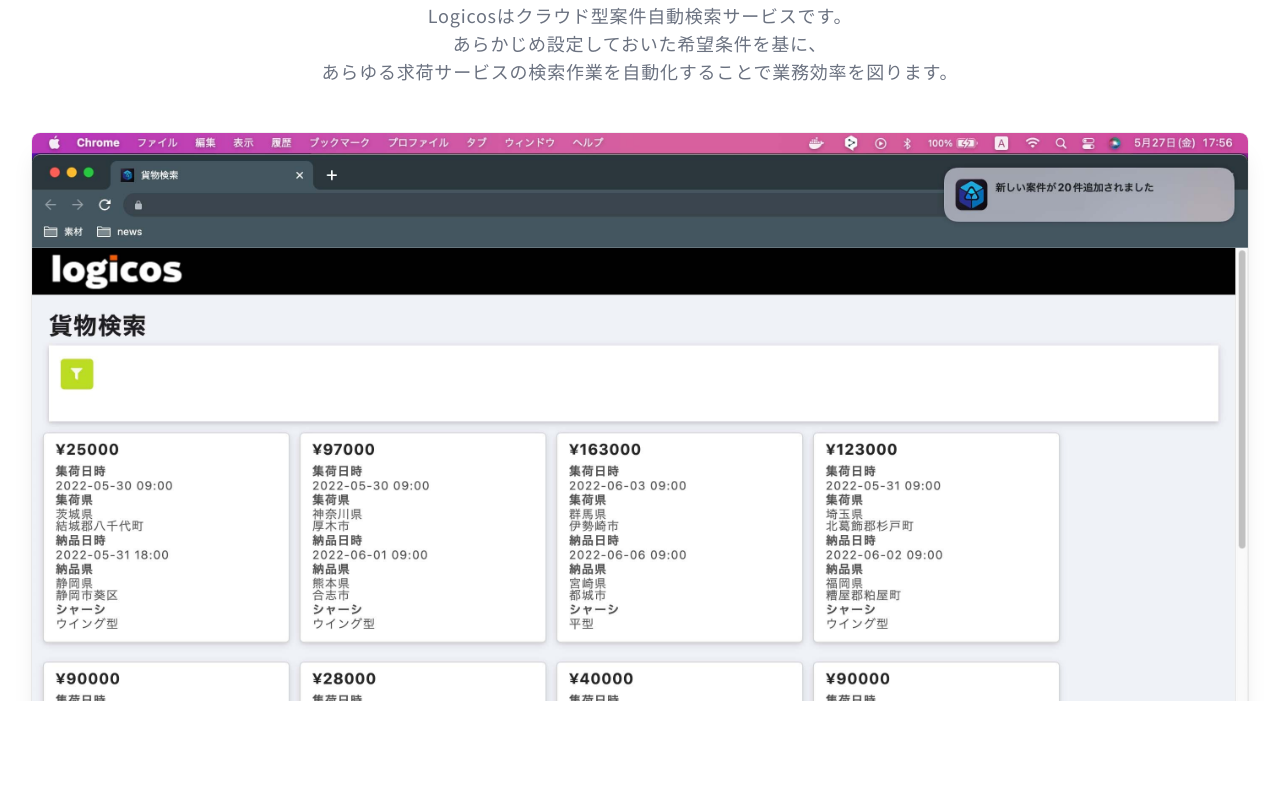
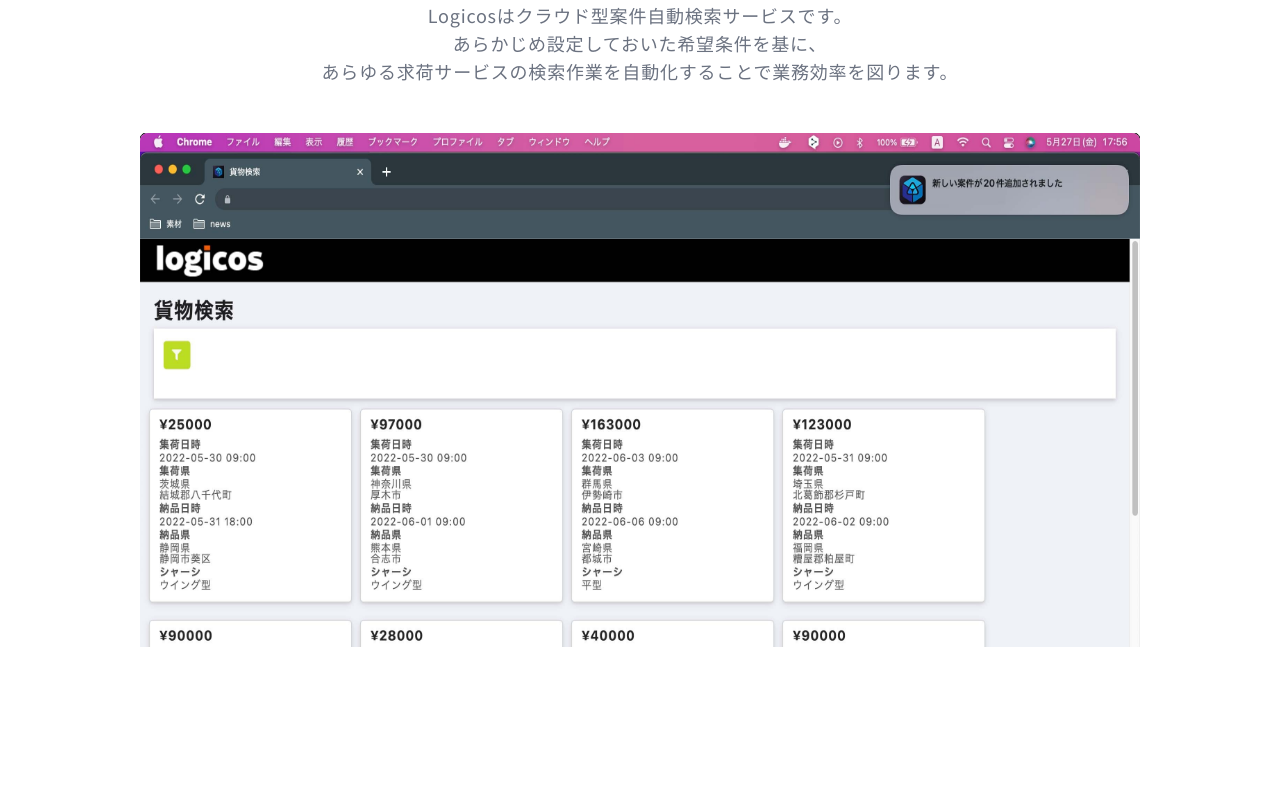
Before and after one commit to Univearth/univearth-website, a Next.js app: page / in a window 1280 px wide. Shown: the part 940-1740 px from the top of the page. Built offline with nearby package versions, Linux system fonts and the light colour scheme.

Commit message:
style:imgをImageに

```diff
--- a/src/components/serviceSection/Service.tsx
+++ b/src/components/serviceSection/Service.tsx
@@ -1,3 +1,5 @@
+import Image from "next/image";
+
 const Service = () => {
   return (
     <div className="overflow-hidden relative pt-16 sm:pt-24 lg:py-32">
@@ -17,10 +19,12 @@ const Service = () => {
           </p>
         </div>
         <div className="mt-12 -mb-10 sm:-mb-24 lg:-mb-80">
-          <img
-            className="rounded-lg ring-1 ring-black ring-opacity-5 shadow-xl"
+          <Image
+            className="rounded-lg ring-1 ring-black  shadow-xl"
             src="/images/service-image01.jpg"
             alt=""
+            width='1000'
+            height='700'
           />
         </div>
       </div>
```
